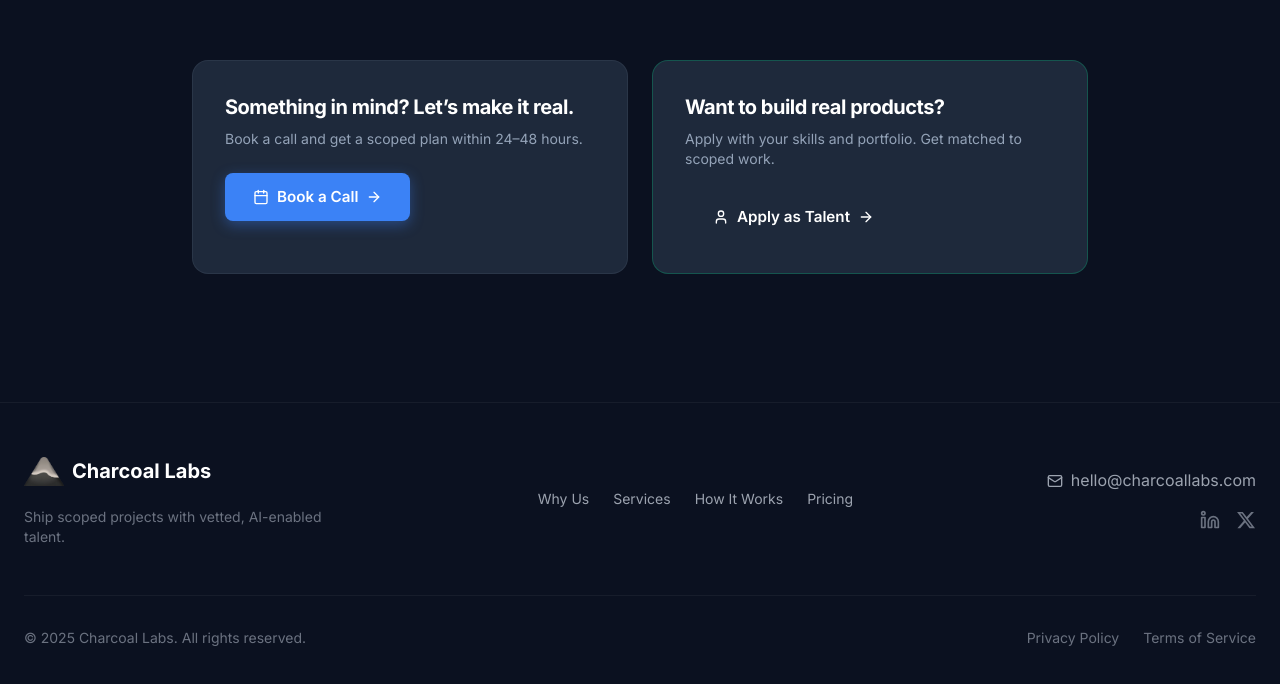
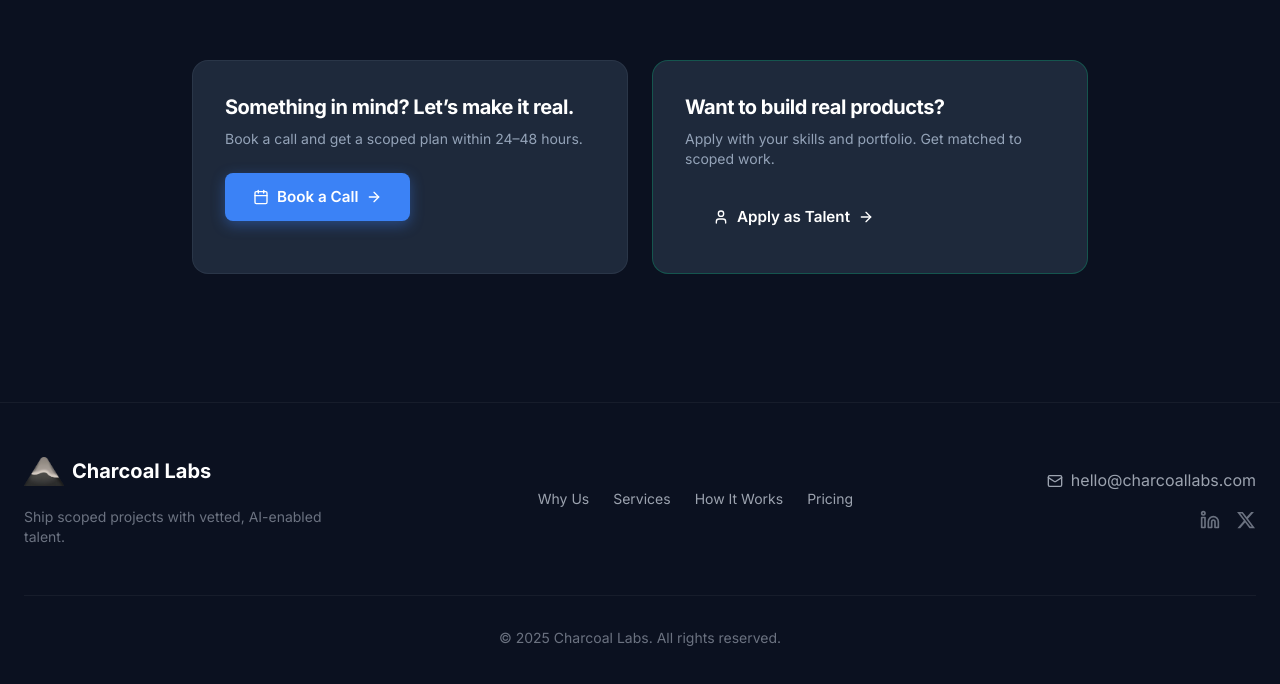
Before and after one commit to Owlbasis/pinaaka, a Next.js app: page / in a window 1280 px wide. Shown: the part 5533-6217 px from the top of the page. Built offline with nearby package versions, Linux system fonts and the light colour scheme.

Commit message:
Remove Privacy Policy and Terms of Service links

```diff
--- a/components/sections/Footer.tsx
+++ b/components/sections/Footer.tsx
@@ -67,12 +67,8 @@ export default function Footer() {
                 </div>
 
                 {/* Bottom */}
-                <div className="mt-12 pt-8 border-t border-white/5 flex flex-col md:flex-row items-center justify-between gap-4 text-sm text-gray-500">
+                <div className="mt-12 pt-8 border-t border-white/5 text-center text-sm text-gray-500">
                     <p>© {new Date().getFullYear()} Charcoal Labs. All rights reserved.</p>
-                    <div className="flex gap-6">
-                        <Link href="#" className="hover:text-white transition-colors">Privacy Policy</Link>
-                        <Link href="#" className="hover:text-white transition-colors">Terms of Service</Link>
-                    </div>
                 </div>
             </div>
         </footer>
```
